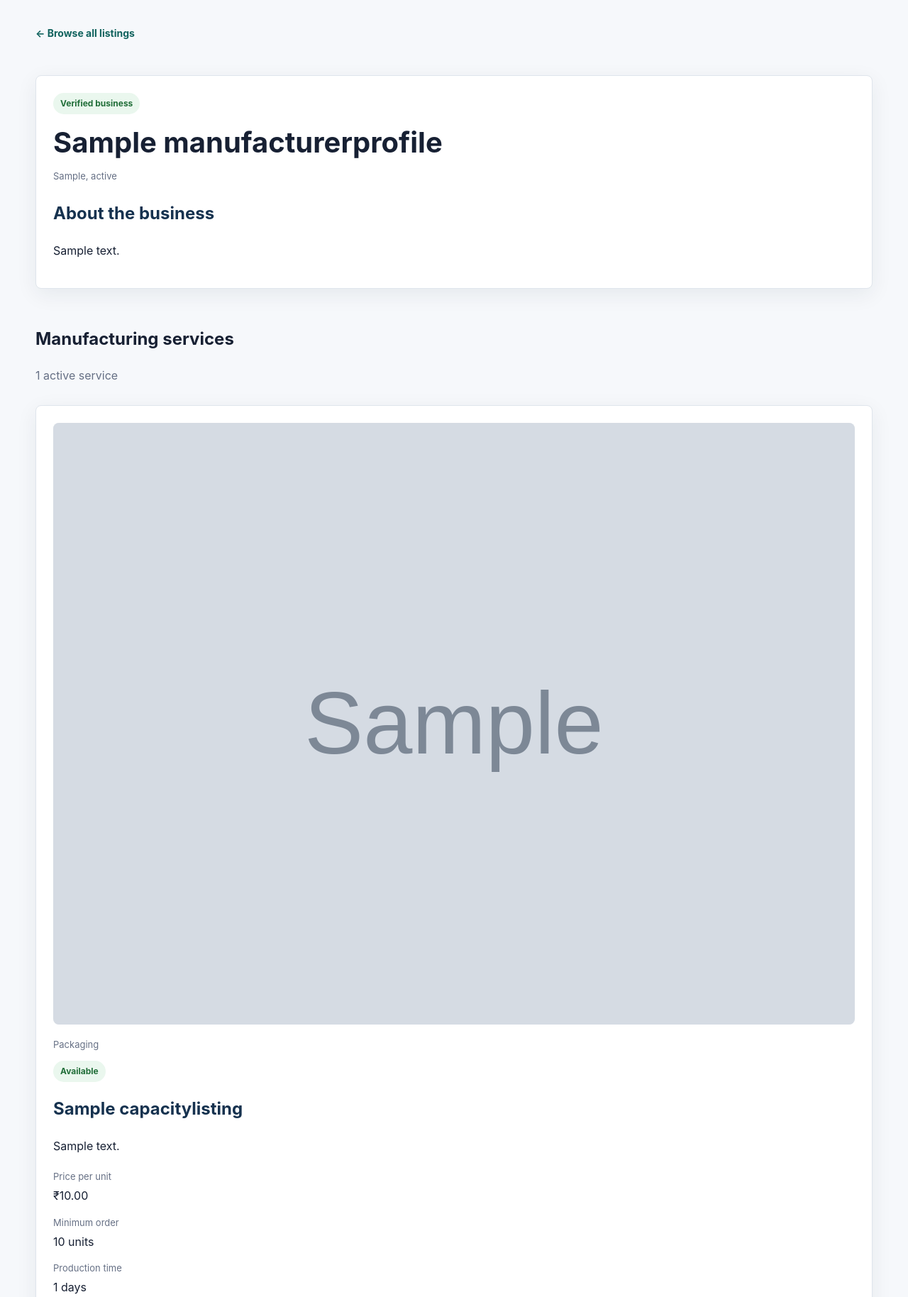
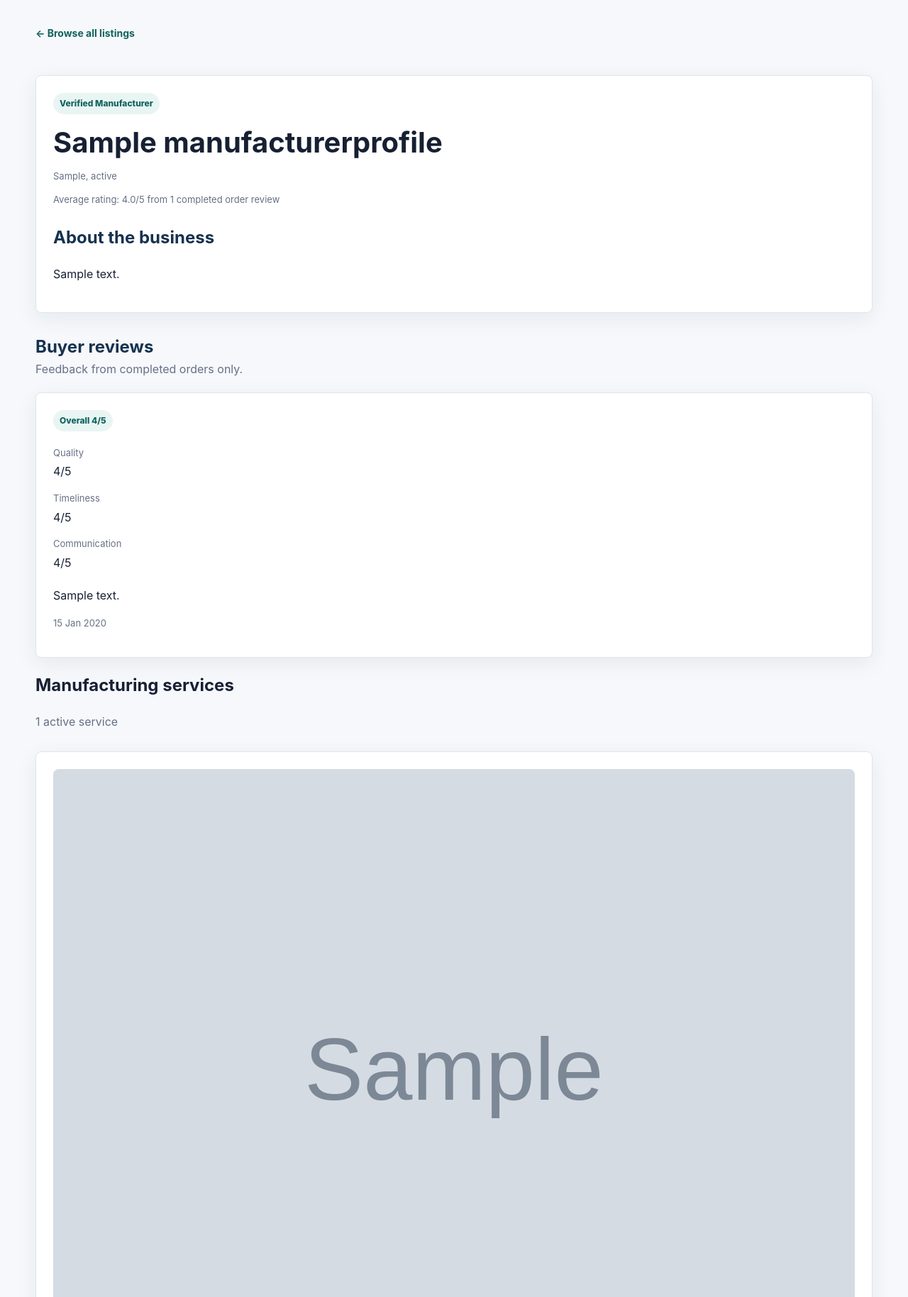
Before and after one commit to ahmed-mir/Ubhaar-Vyapaar, a Django app: page /manufacturers/1/ in a window 1280 px wide. Shown: the part 109-1937 px from the top of the page at 71% size. Run offline with Django 5.2, Linux system fonts and the light colour scheme; tables that the repository leaves empty hold one stand-in row (values such as "Sample post"); grey boxes marked "Sample" are stand-in pictures.

Commit message:
Add KYC trust indicators and reviews

```diff
--- a/accounts/views.py
+++ b/accounts/views.py
@@ -48,6 +48,7 @@ def register_manufacturer(request):
                     city=form.cleaned_data["city"],
                     state=form.cleaned_data["state"],
                     is_verified=False,
+                    kyc_status=ManufacturerProfile.KycStatus.UNDER_REVIEW,
                 )
 
             login(request, user)
--- a/marketplace/models.py
+++ b/marketplace/models.py
@@ -1,11 +1,17 @@
 from django.conf import settings
 from django.db import models
-from django.core.validators import MinValueValidator
+from django.core.validators import MaxValueValidator, MinValueValidator
 from django.utils import timezone
 from decimal import Decimal
 
 
 class ManufacturerProfile(models.Model):
+    class KycStatus(models.TextChoices):
+        APPLIED = "APPLIED", "Applied"
+        UNDER_REVIEW = "UNDER_REVIEW", "Under review"
+        VERIFIED = "VERIFIED", "Verified"
+        REJECTED = "REJECTED", "Rejected"
+
     user = models.OneToOneField(
         settings.AUTH_USER_MODEL,
         on_delete=models.CASCADE,
@@ -18,6 +24,36 @@ class ManufacturerProfile(models.Model):
     city = models.CharField(max_length=100)
     state = models.CharField(max_length=100)
     is_verified = models.BooleanField(default=False)
+    kyc_status = models.CharField(
+        max_length=20,
+        choices=KycStatus.choices,
+        default=KycStatus.APPLIED,
+    )
+
+    @property
+    def average_rating(self):
+        result = self.reviews.aggregate(
+            average=models.Avg("overall_rating")
+        )
+        return result["average"]
+
+    @property
+    def review_count(self):
+        return self.reviews.count()
+
+    @property
+    def earned_badges(self):
+        badges = []
+
+        if self.is_verified or self.kyc_status == self.KycStatus.VERIFIED:
+            badges.append("Verified Manufacturer")
+
+        average = self.average_rating
+
+        if self.review_count >= 10 and average and average >= Decimal("4.5"):
+            badges.append("Top Rated")
+
+        return badges
 
     def __str__(self):
         return self.business_name
@@ -278,6 +314,51 @@ class Milestone(models.Model):
     def __str__(self):
         return f"{self.title} for order #{self.order_id}"
 
+
+class Review(models.Model):
+    order = models.OneToOneField(
+        Order,
+        on_delete=models.CASCADE,
+        related_name="review",
+    )
+    buyer = models.ForeignKey(
+        settings.AUTH_USER_MODEL,
+        on_delete=models.PROTECT,
+        related_name="reviews",
+        limit_choices_to={"role": "BUYER"},
+    )
+    manufacturer = models.ForeignKey(
+        ManufacturerProfile,
+        on_delete=models.CASCADE,
+        related_name="reviews",
+    )
+    quality_rating = models.PositiveSmallIntegerField(
+        validators=[MinValueValidator(1), MaxValueValidator(5)],
+    )
+    timeliness_rating = models.PositiveSmallIntegerField(
+        validators=[MinValueValidator(1), MaxValueValidator(5)],
+    )
+    communication_rating = models.PositiveSmallIntegerField(
+        validators=[MinValueValidator(1), MaxValueValidator(5)],
+    )
+    overall_rating = models.PositiveSmallIntegerField(
+        validators=[MinValueValidator(1), MaxValueValidator(5)],
+    )
+    comment = models.TextField(blank=True)
+    created_at = models.DateTimeField(auto_now_add=True)
+
+    class Meta:
+        constraints = [
+            models.UniqueConstraint(
+                fields=["order", "buyer"],
+                name="unique_buyer_review_per_order",
+            ),
+        ]
+        ordering = ["-created_at", "-pk"]
+
+    def __str__(self):
+        return f"Review for order #{self.order_id}"
+
 class SavedListing(models.Model):
     buyer = models.ForeignKey(
         settings.AUTH_USER_MODEL,
--- a/marketplace/templates/marketplace/edit_business_profile.html
+++ b/marketplace/templates/marketplace/edit_business_profile.html
@@ -22,7 +22,7 @@
             </p>
         {% else %}
             <p class="message">
-                Your business is awaiting verification.
+                KYC status: {{ manufacturer.get_kyc_status_display }}.
                 Your profile and listings are currently hidden
                 from public browsing.
             </p>
--- a/marketplace/templates/marketplace/manufacturer_dashboard.html
+++ b/marketplace/templates/marketplace/manufacturer_dashboard.html
@@ -45,7 +45,7 @@
                 </p>
             {% else %}
                 <span class="status-pill status-pending">
-                    Awaiting verification
+                    {{ manufacturer.get_kyc_status_display }}
                 </span>
                 <p>
                     Your listings are saved, but buyers will see them only
--- a/marketplace/templates/marketplace/manufacturer_profile.html
+++ b/marketplace/templates/marketplace/manufacturer_profile.html
@@ -36,15 +36,30 @@
     </a>
 
     <section class="record-card business-profile">
-        <span class="status-pill status-accepted">
-            Verified business
-        </span>
+        <div class="action-links">
+            {% for badge in manufacturer.earned_badges %}
+                <span class="trust-badge">{{ badge }}</span>
+            {% empty %}
+                <span class="status-pill status-pending">
+                    Verification under review
+                </span>
+            {% endfor %}
+        </div>
 
         <h1>{{ manufacturer.business_name }}</h1>
 
         <p class="record-meta">
             {{ manufacturer.city }}, {{ manufacturer.state }}
         </p>
+
+        {% if manufacturer.review_count %}
+            <p class="record-meta">
+                Average rating:
+                {{ manufacturer.average_rating|floatformat:1 }}/5
+                from {{ manufacturer.review_count }}
+                completed order review{{ manufacturer.review_count|pluralize }}
+            </p>
+        {% endif %}
 
         <div class="business-description">
             <h2>About the business</h2>
@@ -58,6 +73,46 @@
             {% endif %}
         </div>
     </section>
+
+    {% if manufacturer.review_count %}
+        <section class="dashboard-band" aria-labelledby="reviews-title">
+            <div class="section-heading">
+                <div>
+                    <h2 id="reviews-title">Buyer reviews</h2>
+                    <p>Feedback from completed orders only.</p>
+                </div>
+            </div>
+
+            <div class="record-grid">
+                {% for review in manufacturer.reviews.all|slice:":3" %}
+                    <article class="record-card">
+                        <span class="trust-badge">
+                            Overall {{ review.overall_rating }}/5
+                        </span>
+
+                        <dl class="record-facts">
+                            <dt>Quality</dt>
+                            <dd>{{ review.quality_rating }}/5</dd>
+
+                            <dt>Timeliness</dt>
+                            <dd>{{ review.timeliness_rating }}/5</dd>
+
+                            <dt>Communication</dt>
+                            <dd>{{ review.communication_rating }}/5</dd>
+                        </dl>
+
+                        {% if review.comment %}
+                            <p>{{ review.comment|linebreaksbr }}</p>
+                        {% endif %}
+
+                        <p class="record-meta">
+                            {{ review.created_at|date:"d M Y" }}
+                        </p>
+                    </article>
+                {% endfor %}
+            </div>
+        </section>
+    {% endif %}
 
     <div class="page-heading">
         <div>
--- a/marketplace/urls.py
+++ b/marketplace/urls.py
@@ -43,6 +43,11 @@ urlpatterns = [
         "orders/<int:pk>/",
         views.order_detail,
         name="order_detail",
+    ),
+    path(
+        "orders/<int:pk>/review/",
+        views.review_order,
+        name="review_order",
     ),
     path(
         "milestones/<int:pk>/complete/",
--- a/marketplace/views.py
+++ b/marketplace/views.py
@@ -13,7 +13,8 @@ from .forms import (
     CapacityListingForm,
     QuoteRequestForm,
     QuotationForm,
-    ManufacturerProfileForm
+    ManufacturerProfileForm,
+    ReviewForm,
 )
 from .models import (
     CapacityListing,
@@ -23,6 +24,7 @@ from .models import (
     Order,
     QuoteRequest,
     Quotation,
+    Review,
     SavedListing,
 )
 from django.db.models import Q
@@ -497,7 +499,52 @@ def order_detail(request, pk):
     return render(
         request,
         "marketplace/order_detail.html",
-        {"order": order},
+        {
+            "order": order,
+            "review_form": ReviewForm(),
+        },
+    )
+
+
+@login_required
+@require_http_methods(["GET", "POST"])
+def review_order(request, pk):
+    if request.user.role != "BUYER":
+        raise PermissionDenied("Only buyers can review completed orders.")
+
+    order = get_object_or_404(
+        Order.objects.select_related("manufacturer", "listing"),
+        pk=pk,
+        buyer=request.user,
+        status=Order.Status.COMPLETED,
+    )
+
+    if Review.objects.filter(order=order, buyer=request.user).exists():
+        messages.info(request, "You already reviewed this order.")
+        return redirect("order_detail", pk=order.pk)
+
+    if request.method == "POST":
+        form = ReviewForm(request.POST)
+
+        if form.is_valid():
+            review = form.save(commit=False)
+            review.order = order
+            review.buyer = request.user
+            review.manufacturer = order.manufacturer
+            review.save()
+
+            messages.success(request, "Thank you for reviewing this order.")
+            return redirect("order_detail", pk=order.pk)
+    else:
+        form = ReviewForm()
+
+    return render(
+        request,
+        "marketplace/review_order.html",
+        {
+            "form": form,
+            "order": order,
+        },
     )
 
 
@@ -584,7 +631,9 @@ def respond_to_milestone(request, pk):
             "updated_at",
         ]
     )
+    previous_order_status = milestone.order.status
     refresh_order_status(milestone.order)
+    milestone.order.refresh_from_db(fields=["status"])
 
     response_label = (
         "approved"
@@ -600,6 +649,19 @@ def respond_to_milestone(request, pk):
         ),
         destination=Notification.Destination.MANUFACTURER_DASHBOARD,
     )
+
+    if (
+        previous_order_status != Order.Status.COMPLETED
+        and milestone.order.status == Order.Status.COMPLETED
+    ):
+        Notification.objects.create(
+            recipient=request.user,
+            message=(
+                f"Order #{milestone.order_id} is complete. "
+                "You can now leave a review."
+            ),
+            destination=Notification.Destination.BUYER_DASHBOARD,
+        )
 
     messages.success(request, "Milestone response saved.")
     return redirect("order_detail", pk=milestone.order_id)
@@ -1113,6 +1175,7 @@ def edit_business_profile(request):
 
             if needs_review:
                 profile.is_verified = False
+                profile.kyc_status = ManufacturerProfile.KycStatus.UNDER_REVIEW
 
             profile.save()
 
```
Also changed, not shown: marketplace/admin.py (+21 -1 lines), marketplace/forms.py (+37 -1 lines), marketplace/templates/marketplace/home.html (+7 -0 lines), marketplace/templates/marketplace/listing_detail.html (+15 -0 lines), marketplace/templates/marketplace/order_detail.html (+56 -0 lines), marketplace/templates/marketplace/review_order.html (added, +47 -0 lines), marketplace/migrations/0011_manufacturerprofile_kyc_status_review.py (added).
